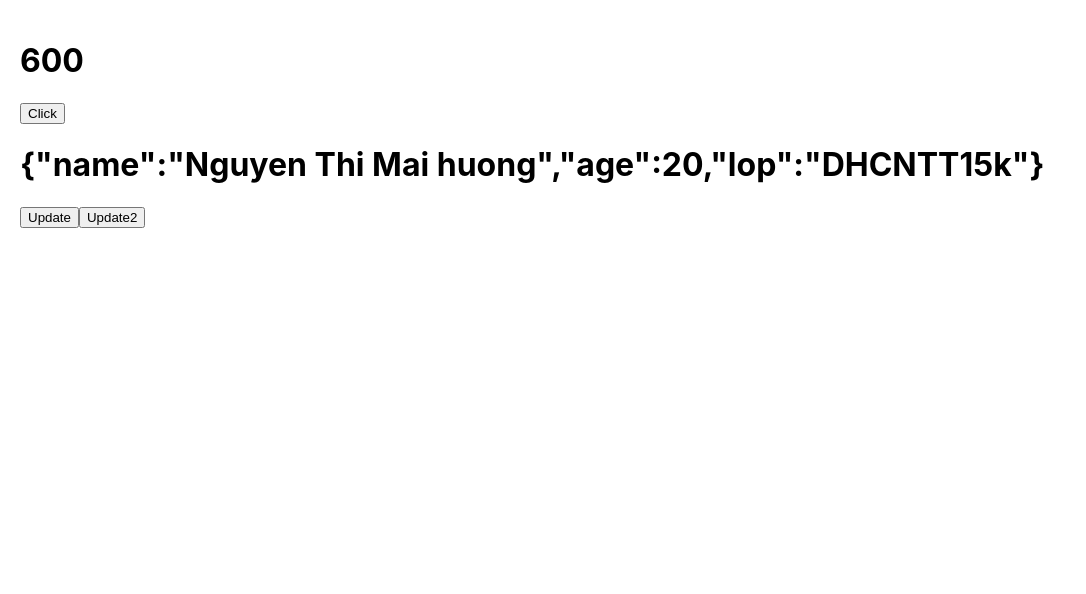
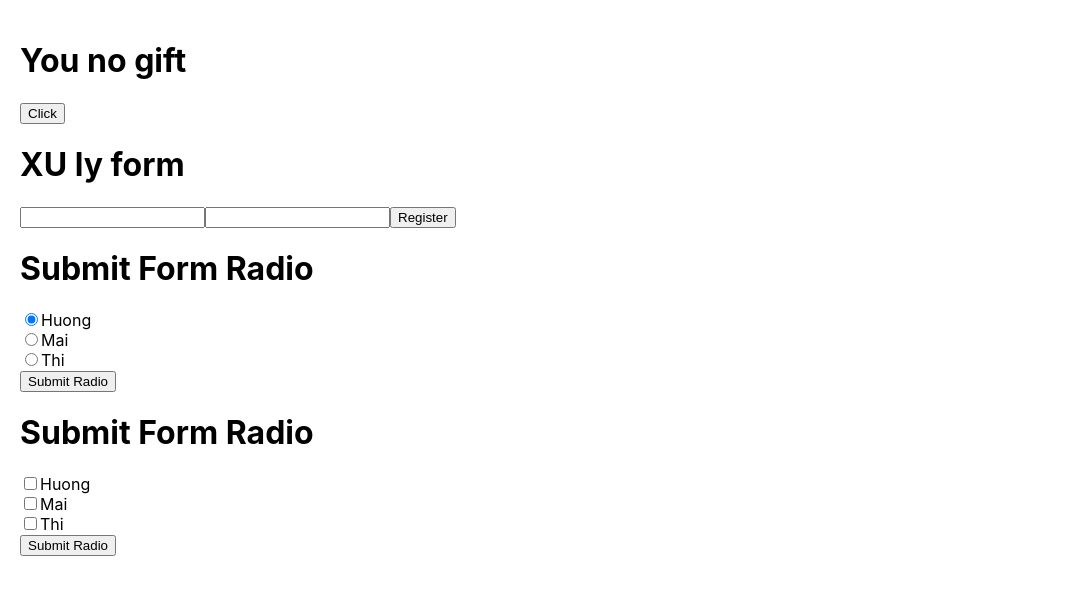
Before and after one commit to maihuongnguyenthi/learnreact, a React (Create React App) app: page / in a window 1280 px wide. Shown: the top 594 px of the page, without its empty margins (0-1086 px from the left). Built offline with nearby package versions, Linux system fonts and the light colour scheme.

Commit message:
two way bindings

```diff
--- a/src/index.js
+++ b/src/index.js
@@ -1,13 +1,15 @@
 import React from 'react';
 import ReactDOM from 'react-dom/client';
 import './index.css';
-import App from './App';
+// import App from './App';
+import TwoWayBinding from './twoWayBinding'
 import reportWebVitals from './reportWebVitals';
 
 const root = ReactDOM.createRoot(document.getElementById('root'));
 root.render(
   <React.StrictMode>
-    <App />
+    {/* <App /> */}
+    <TwoWayBinding />
   </React.StrictMode>
 );
 
--- /dev/null
+++ b/src/twoWayBinding.js
@@ -0,0 +1,117 @@
+import { useState } from "react";
+
+//Gõ bên ngoài thì bên trong thay đổi, bên trong thay đổi thi bên ngoài thay đổi là tưo ưay bindings
+//react la one ưay bindings (input vulue =...la tưo ưay bindings)
+
+const gifts = ["cat", "bicycle", "lemon"]
+
+const courses = [
+  {
+    id: 1,
+    name: "Huong"
+  },
+  {
+    id: 2,
+    name: "Mai"
+  },
+  {
+    id: 3,
+    name: "Thi"
+  }
+]
+
+function TwoWayBinding() {
+  const [gift, setGift] = useState()
+
+  const [name, setName] = useState('')
+  const [email, setEmail] = useState('')
+
+  const [check, setCheck] = useState(1)
+
+  const [checked,setChecked]=useState([])
+
+  const handleSetGift = () => {
+    const index = Math.floor(Math.random() * gifts.length)
+
+    setGift(gifts[index])
+  }
+
+  const handleSubmitForm = () => {
+    console.log({
+      name,
+      email
+    })
+  }
+
+  const handleSubmitFormRadio = () => {
+    console.log({id:check});
+  }
+
+  const handleSubmitCheckbox =(id)=>{
+    setChecked(prev=>{
+      const isChecked= checked.includes(id)
+      if(isChecked){
+        return checked.filter(item=>item !== id)
+      }else{
+        return [...prev,id]
+      }
+    })
+  }
+
+  const handleSubmitFormCheckbox = () => {
+    console.log({id:checked});
+  }
+  return (
+    <div style={{ padding: 20 }} className="App">
+      <h1>{gift || "You no gift"}</h1>
+      <button onClick={handleSetGift}>Click</button>
+
+      <h1>XU ly form</h1>
+      <input
+        value={name}
+        onChange={e => { setName(e.target.value) }}
+      />
+      <input
+        value={email}
+        onChange={e => { setEmail(e.target.value) }}
+      />
+      <button onClick={handleSubmitForm}>Register</button>
+
+      <div>
+        <h1>Submit Form Radio</h1>
+        {
+          courses.map(course => (
+            <div key={course.id}>
+              <input
+                checked={check === course.id}
+                type="radio"
+                onChange={()=>{setCheck(course.id)}}
+              />
+              {course.name}
+            </div>
+          ))
+        }
+        <button onClick={handleSubmitFormRadio}>Submit Radio</button>
+      </div>
+
+      <div>
+        <h1>Submit Form Radio</h1>
+        {
+          courses.map(course => (
+            <div key={course.id}>
+              <input
+                checked={checked.includes(course.id)}
+                type="checkbox"
+                onChange={()=>handleSubmitCheckbox(course.id)}
+              />
+              {course.name}
+            </div>
+          ))
+        }
+        <button onClick={handleSubmitFormCheckbox}>Submit Radio</button>
+      </div>
+    </div>
+  );
+}
+
+export default TwoWayBinding;
```
